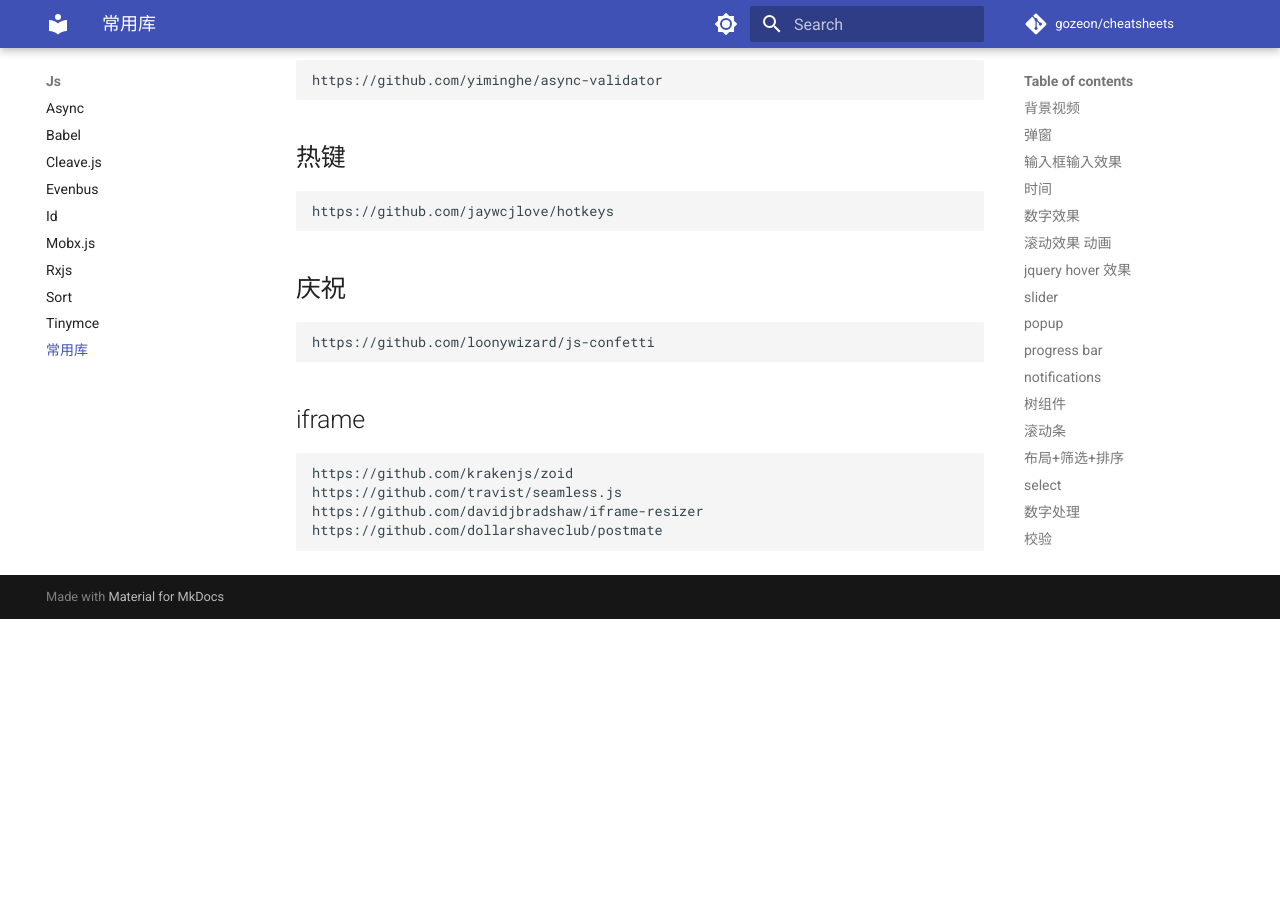
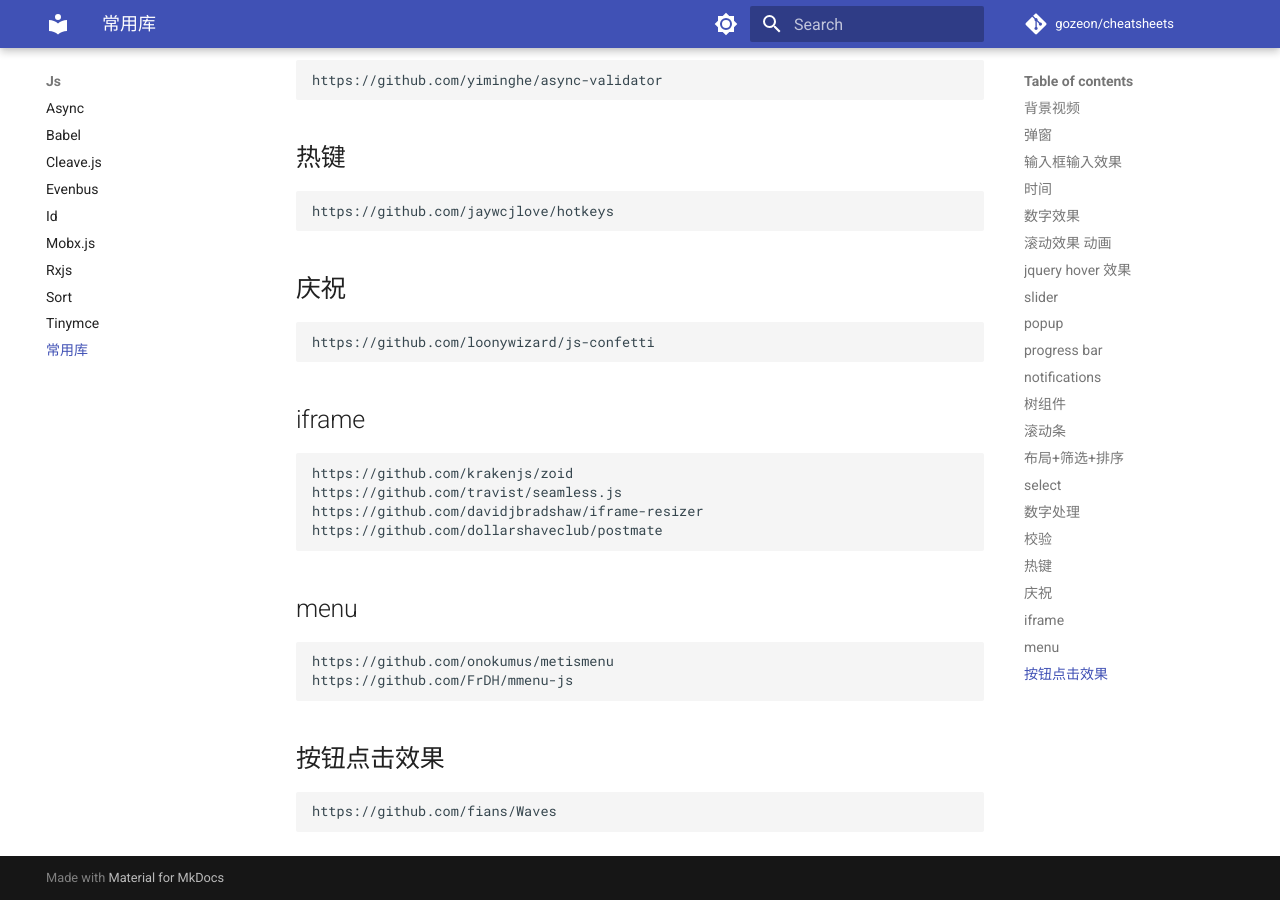
Before and after one commit to gozeon/cheatsheets, an MkDocs documentation site: the page built from docs/js/常用库.md, in a window 1280 px wide and 900 px high, scrolled down 2448 px. Built offline with MkDocs 1.6.1 and Material for MkDocs 9.7.7, drawn with Linux system fonts in a browser that asks for light colours; comment, search, counter and statistics services are not loaded; before the commit the page ends 3067 px from its top, so only the background shows below that.

Commit message:
doc: menu & effect

```diff
--- a/docs/js/常用库.md
+++ b/docs/js/常用库.md
@@ -88,3 +88,10 @@
     https://github.com/travist/seamless.js
     https://github.com/davidjbradshaw/iframe-resizer
     https://github.com/dollarshaveclub/postmate
+
+## menu
+    https://github.com/onokumus/metismenu
+    https://github.com/FrDH/mmenu-js
+
+## 按钮点击效果
+    https://github.com/fians/Waves
```
